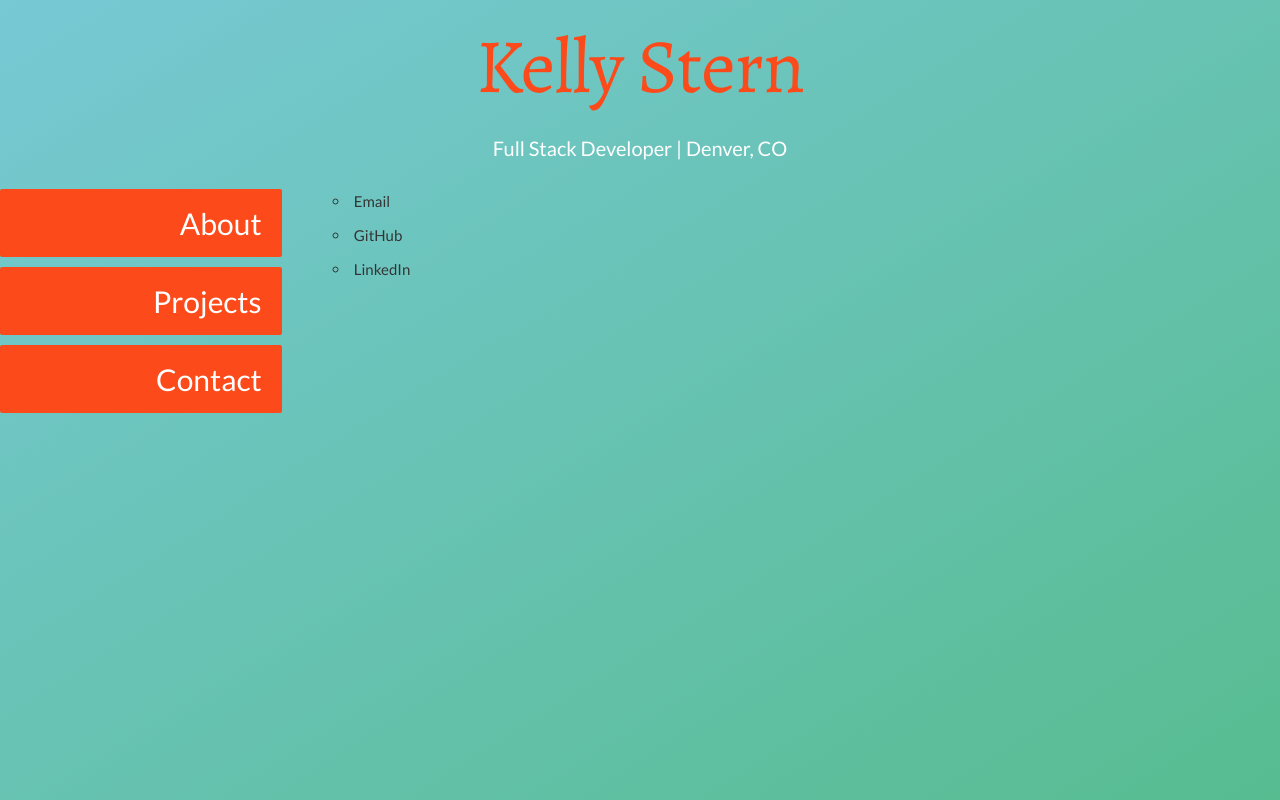
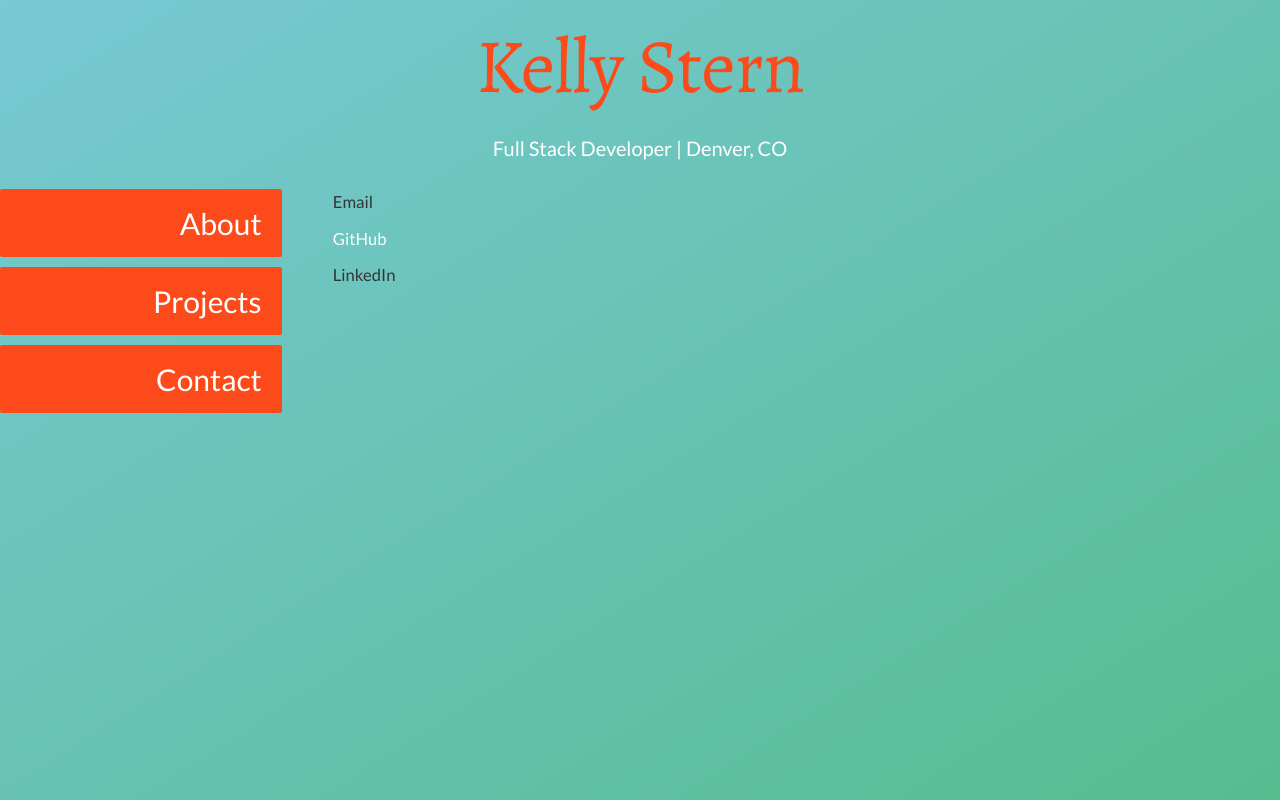
Before and after one commit to kmstern4/react-portfolio, a React app: page /contact in a window 1280 px wide. Built offline with nearby package versions, Linux system fonts and the light colour scheme.

Commit message:
added github link to contact

```diff
--- a/src/components/pages/Contact.js
+++ b/src/components/pages/Contact.js
@@ -1,12 +1,13 @@
 import React from 'react';
+import { ContactList, ContactItem } from '../styledComponents/StyledContact';
 
 const Contact = () => {
     return <>
-        <ul>
-            <li>Email</li>
-            <li>GitHub</li>
-            <li>LinkedIn</li>
-        </ul>
+        <ContactList>
+            <ContactItem>Email</ContactItem>
+            <ContactItem><a href='https://github.com/kmstern4'>GitHub</a></ContactItem>
+            <ContactItem>LinkedIn</ContactItem>
+        </ContactList>
     </>
 }
 
--- /dev/null
+++ b/src/components/styledComponents/StyledContact.js
@@ -0,0 +1,9 @@
+import styled, { css } from 'styled-components';
+
+export const ContactList = styled.ul`
+    list-style-type: none;
+`;
+
+export const ContactItem = styled.li`
+    font-size: 1.3vw;
+`;
```
